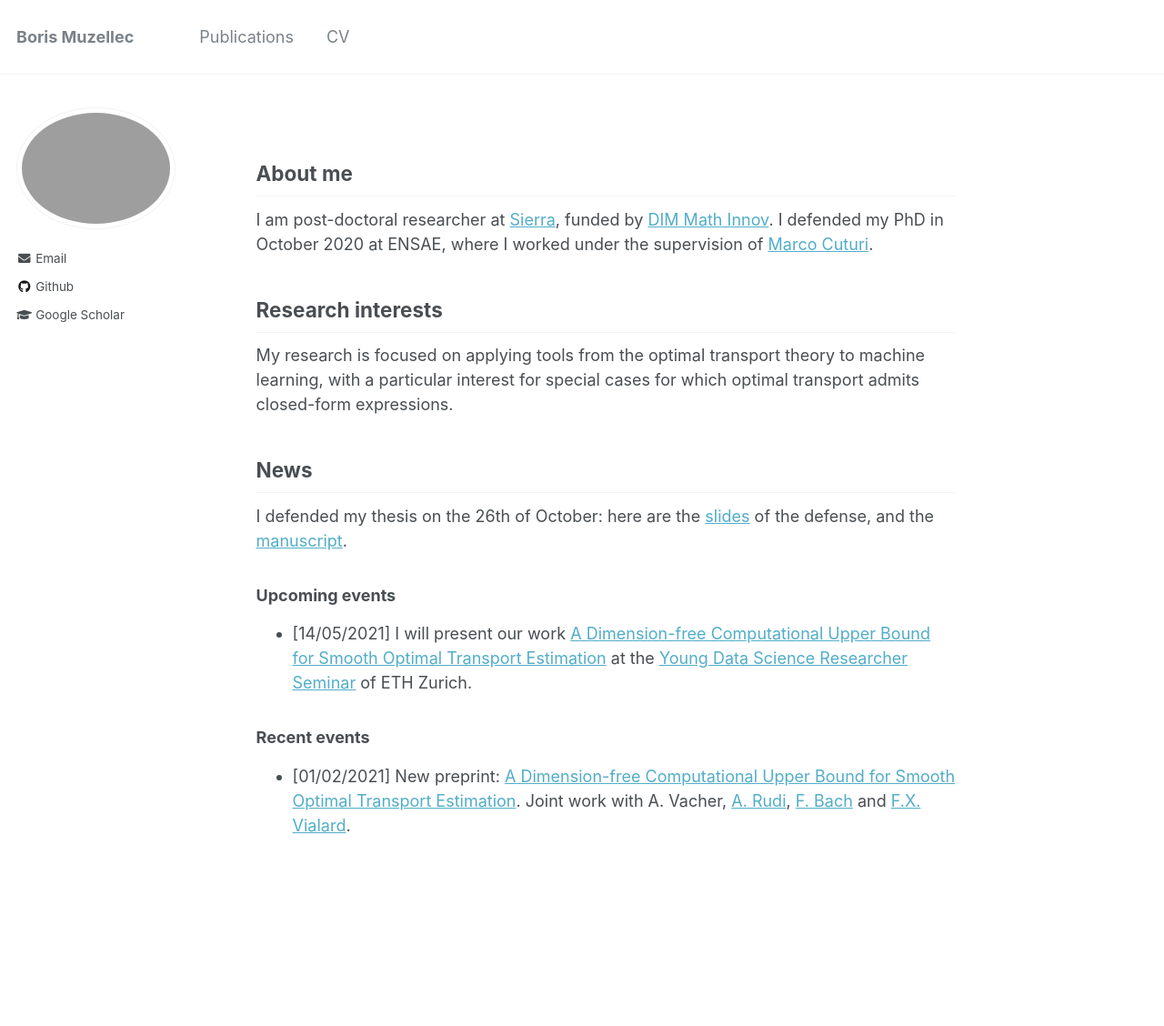
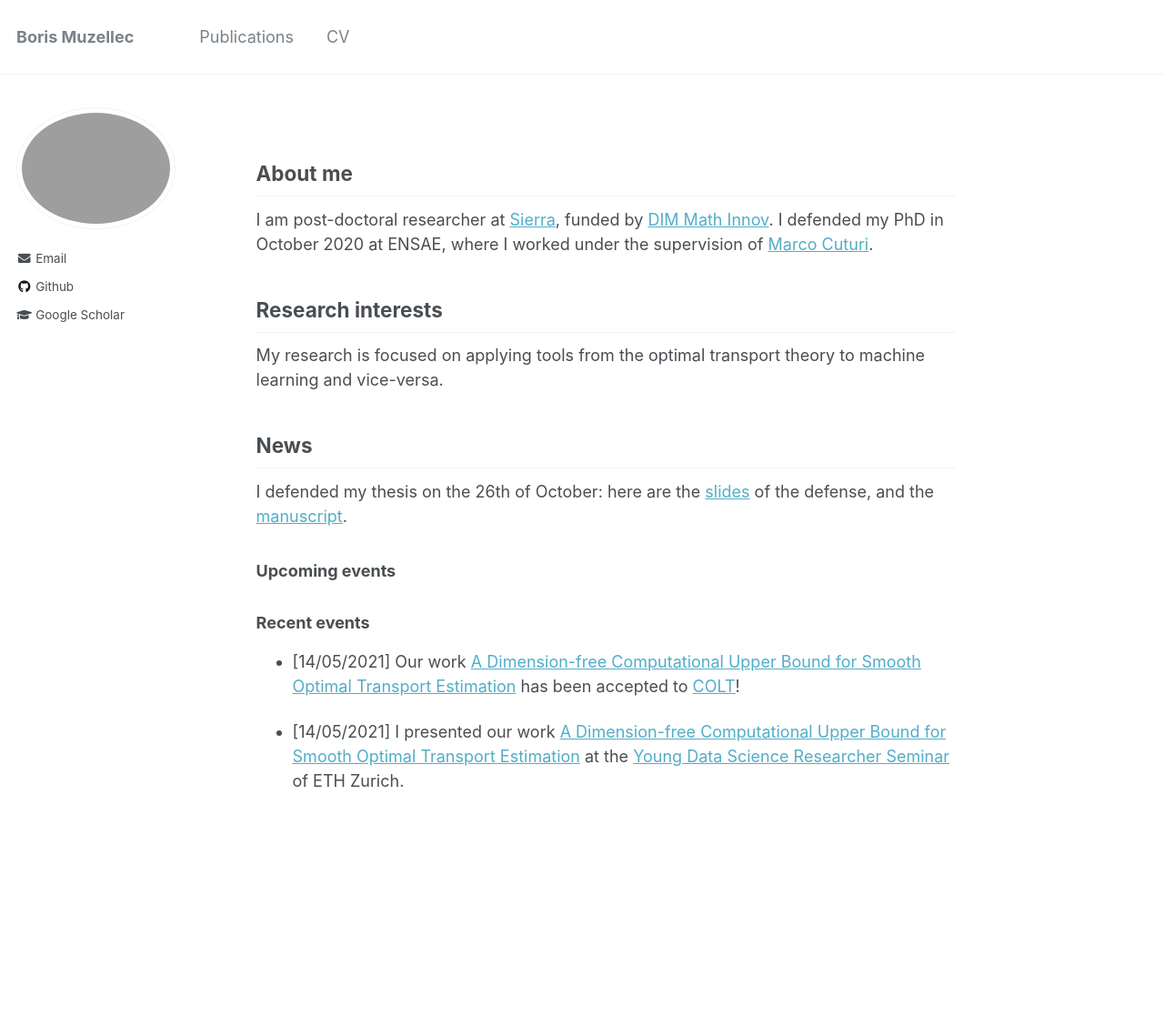
Before and after one commit to BorisMuzellec/borismuzellec.github.io, a Jekyll site: the page built from _pages/about.md, in a window 1280 px wide. Shown: the whole page at 91% size. Built offline with Jekyll 4.4.1, drawn with Linux system fonts in a browser that asks for light colours; after the commit the page ends 1085 px from its top, so only the background shows below that.

Commit message:
colt update

```diff
--- a/_pages/about.md
+++ b/_pages/about.md
@@ -15,7 +15,7 @@ I am post-doctoral researcher at [Sierra](https://www.di.ens.fr/sierra/), funded
 
 ## Research interests ##
 
-My research is focused on applying tools from the optimal transport theory to machine learning, with a particular interest for special cases for which optimal transport admits closed-form expressions.
+My research is focused on applying tools from the optimal transport theory to machine learning and vice-versa.
 
 ## News ##
 
@@ -23,8 +23,11 @@ I defended my thesis on the 26th of October: here are the [slides](https://boris
 
 ### Upcoming events ###
 
-* [14/05/2021] I will present our work [A Dimension-free Computational Upper Bound for Smooth Optimal Transport Estimation](https://arxiv.org/abs/2101.05380) at the [Young Data Science Researcher Seminar](https://math.ethz.ch/sfs/news-and-events/young-data-science.html) of ETH Zurich.
+
 
 
 ### Recent events ###
-* [01/02/2021] New preprint: [A Dimension-free Computational Upper Bound for Smooth Optimal Transport Estimation](https://arxiv.org/abs/2101.05380). Joint work with A. Vacher, [A. Rudi](https://www.di.ens.fr/~rudi/), [F. Bach](https://www.di.ens.fr/~fbach/) and [F.X. Vialard](http://angkor.univ-mlv.fr/~vialard/).
+
+* [14/05/2021] Our work [A Dimension-free Computational Upper Bound for Smooth Optimal Transport Estimation](https://arxiv.org/abs/2101.05380) has been accepted to [COLT](http://learningtheory.org/colt2021/index.html)!
+
+* [14/05/2021] I presented our work [A Dimension-free Computational Upper Bound for Smooth Optimal Transport Estimation](https://arxiv.org/abs/2101.05380) at the [Young Data Science Researcher Seminar](https://math.ethz.ch/sfs/news-and-events/young-data-science.html) of ETH Zurich.
```
Also changed, not shown: _pages/publications.md (+2 -2 lines).
